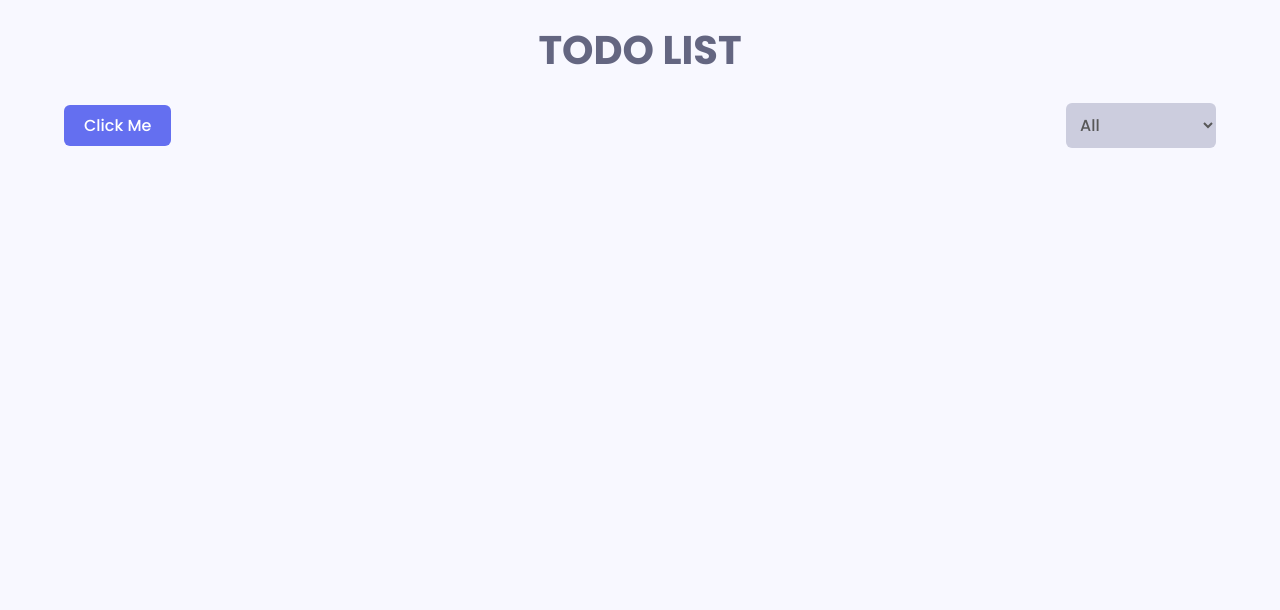
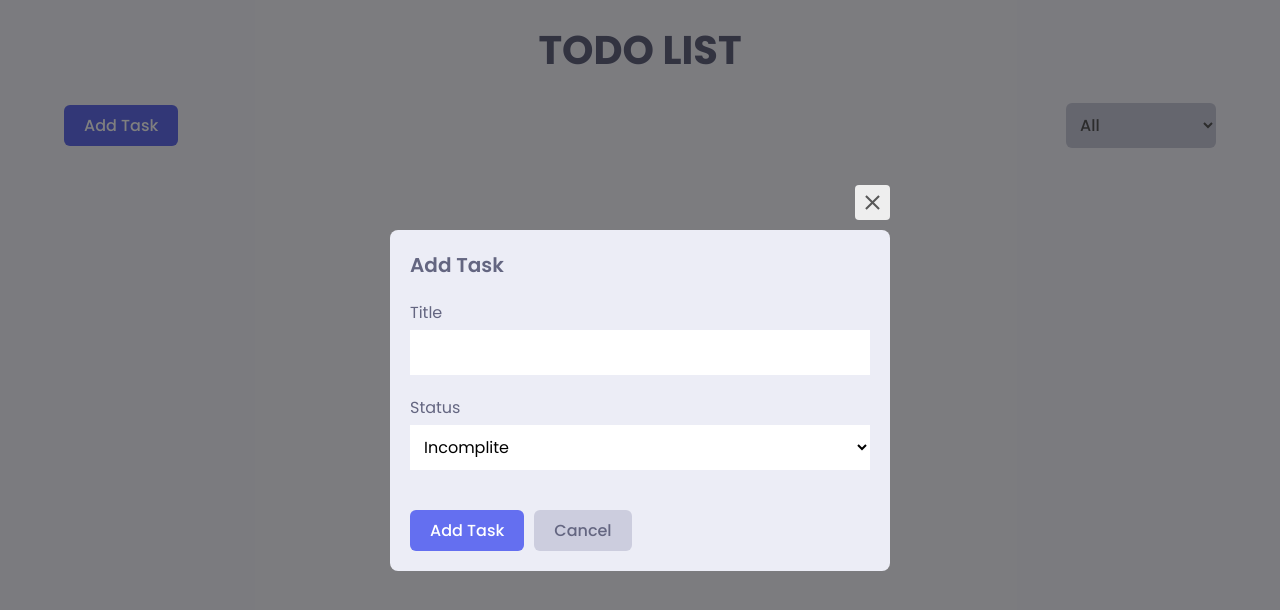
Before and after one commit to YZDmitriy/TODO-React-App, a React (Create React App) app: page / in a window 1280 px wide. Shown: the top 610 px of the page. Built offline with nearby package versions, Linux system fonts and the light colour scheme.

Commit message:
add modal window

```diff
--- a/src/App.jsx
+++ b/src/App.jsx
@@ -1,14 +1,16 @@
 import React from 'react';
+import AppContent from './components/AppContent';
 import AppHeader from './components/AppHeader';
 import PageTitle from './components/PageTitle';
-import style from './styles/modules/app.module.scss';
+import styles from './styles/modules/app.module.scss';
 
 function App(props) {
   return (
     <div className='container'>
       <PageTitle>TODO LIST</PageTitle>
-      <div className={style.app_wrapper}>
+      <div className={styles.app_wrapper}>
         <AppHeader/>
+        <AppContent/>
       </div>
     </div>
   );
--- /dev/null
+++ b/src/components/AppContent.jsx
@@ -0,0 +1,11 @@
+import React from 'react';
+
+function AppContent(props) {
+  return (
+    <div>
+
+    </div>
+  );
+}
+
+export default AppContent;
--- a/src/components/AppHeader.jsx
+++ b/src/components/AppHeader.jsx
@@ -1,17 +1,19 @@
 import React from 'react';
 import Button, { SelectButton } from './Button';
 import styles from '../styles/modules/app.module.scss'
+import TodoModel from './TodoModel';
 
 
 function AppHeader(props) {
   return (
     <div className={styles.appHeader}>
-      <Button variant='primary'>Click Me</Button>
-      <SelectButton>
+      <Button variant='primary'>Add Task</Button>
+      <SelectButton id='status'>
         <option value='all'>All</option>
         <option value='incomplite'>Incomplite</option>
         <option value='complite'>Complite</option>
       </SelectButton>
+      <TodoModel/>
     </div>
   );
 }
--- /dev/null
+++ b/src/components/TodoModel.jsx
@@ -0,0 +1,36 @@
+import React from 'react';
+import styles from '../styles/modules/modal.module.scss';
+import { MdOutlineClose } from 'react-icons/md';
+import Button from './Button';
+
+function TodoModel(props) {
+  return (
+    <div className={styles.wrapper}>
+      <div className={styles.container}>
+        <div className={styles.closeButton}>
+          <MdOutlineClose />
+        </div>
+        <form className={styles.form}>
+          <h1 className={styles.formTitle}>Add Task</h1>
+          <label htmlFor='title'>
+            Title
+            <input type='text' id='title' />
+          </label>
+          <label htmlFor='status'>
+            Status
+            <select name='status' id='status'>
+              <option value='incomplite'>Incomplite</option>
+              <option value='complite'>Complite</option>
+            </select>
+          </label>
+          <div className={styles.buttonContainer}>
+            <Button type='submit' variant='primary'>Add Task</Button>
+            <Button type='button' variant='secondary'>Cancel</Button>
+          </div>
+        </form>
+      </div>
+    </div>
+  );
+}
+
+export default TodoModel;
```
